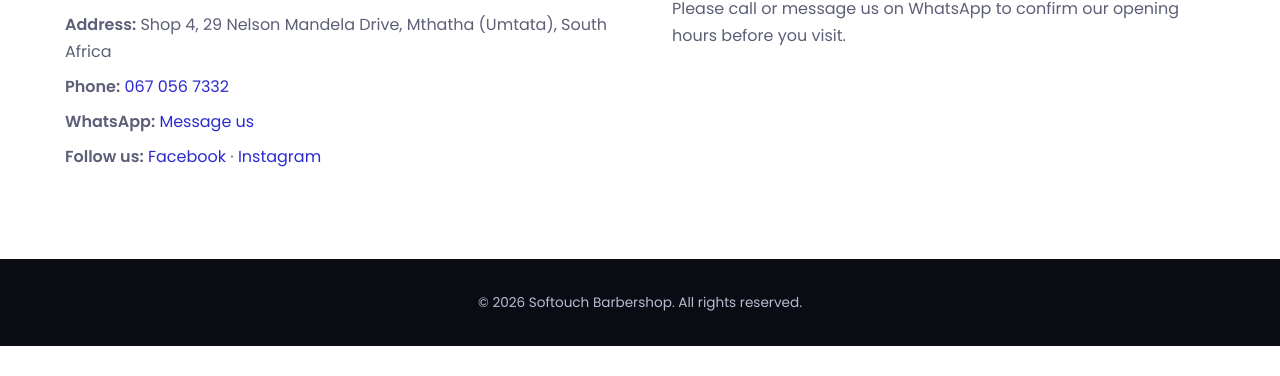
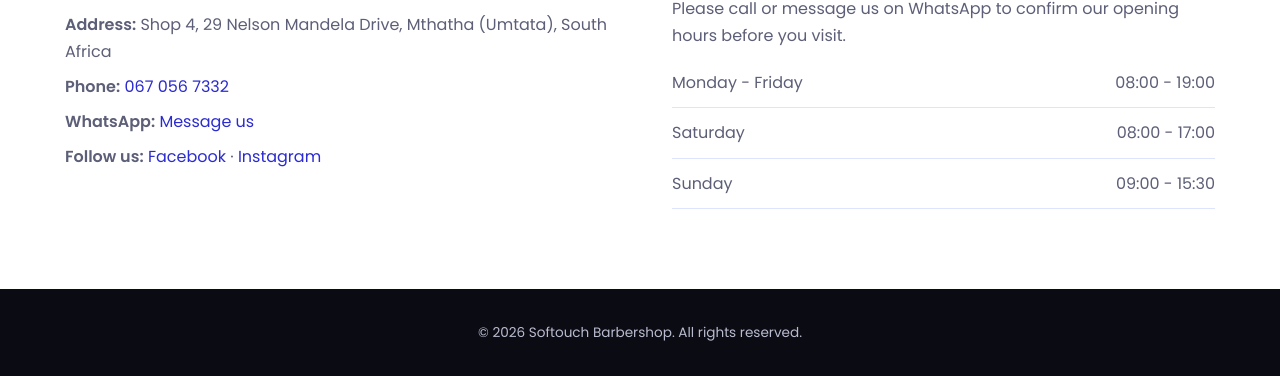
Before and after one commit to sipho019/Softouch-Barbar-Shop, a plain HTML site: page html/contact.html in a window 1280 px wide. Shown: the part 433-809 px from the top of the page. Drawn offline with nearby package versions, Linux system fonts and the light colour scheme.

Commit message:
Updated contact details

```diff
--- a/html/contact.html
+++ b/html/contact.html
@@ -57,13 +57,13 @@
           <p>Please call or message us on WhatsApp to confirm our opening hours before you visit.</p>
 
           <!-- WHEN YOU HAVE THE REAL HOURS: delete the paragraph above, then remove
-               the comment markers around this list and fix the times.
+               the comment markers around this list and fix the times. -->
           <ul class="hours">
-            <li><span>Monday - Friday</span><span>00:00 - 00:00</span></li>
-            <li><span>Saturday</span><span>00:00 - 00:00</span></li>
-            <li><span>Sunday</span><span>Closed</span></li>
+            <li><span>Monday - Friday</span><span>08:00 - 19:00</span></li>
+            <li><span>Saturday</span><span>08:00 - 17:00</span></li>
+            <li><span>Sunday</span><span>09:00 - 15:30</span></li>
           </ul>
-          -->
+
         </div>
       </div>
     </section>
```
